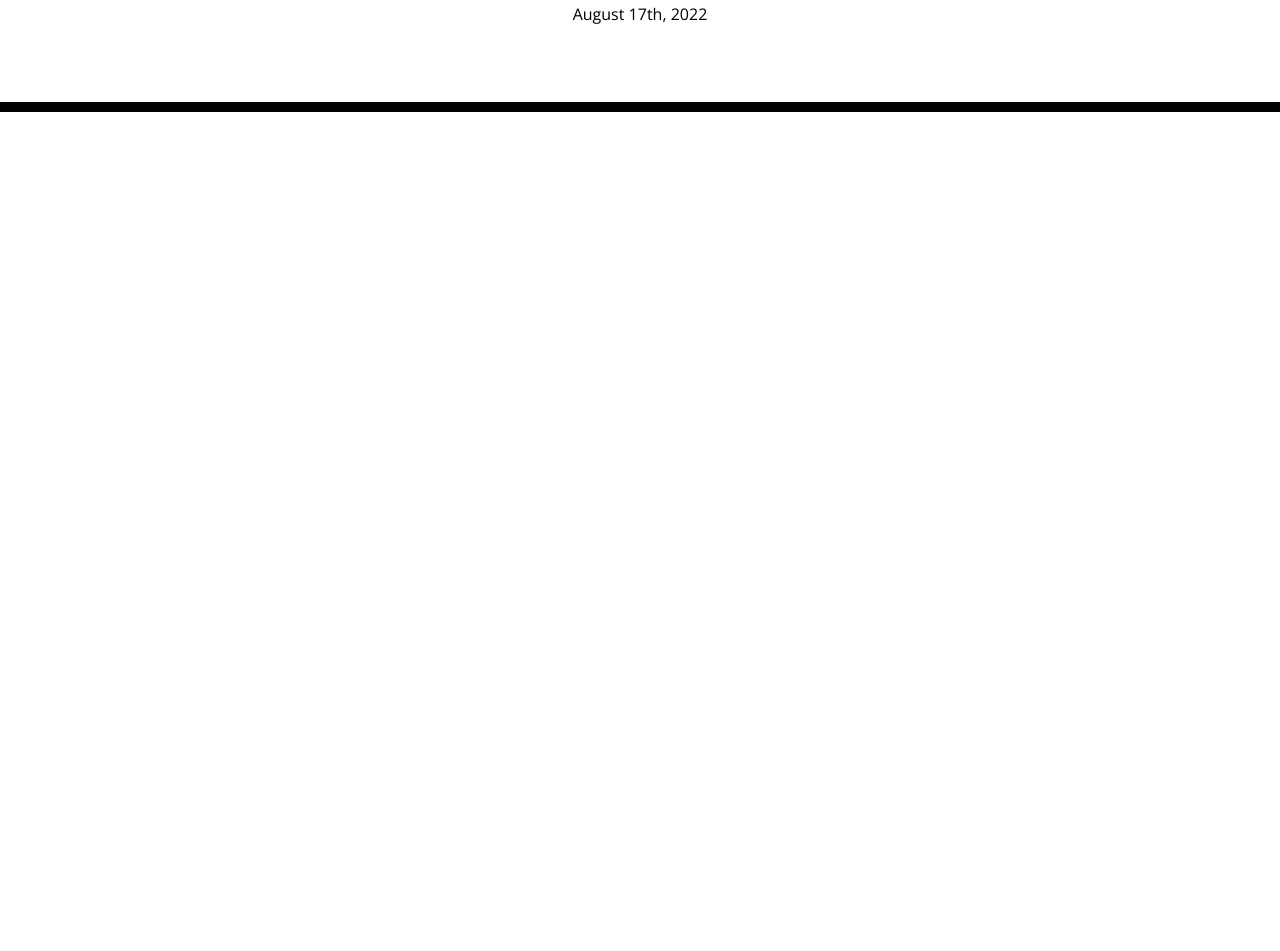
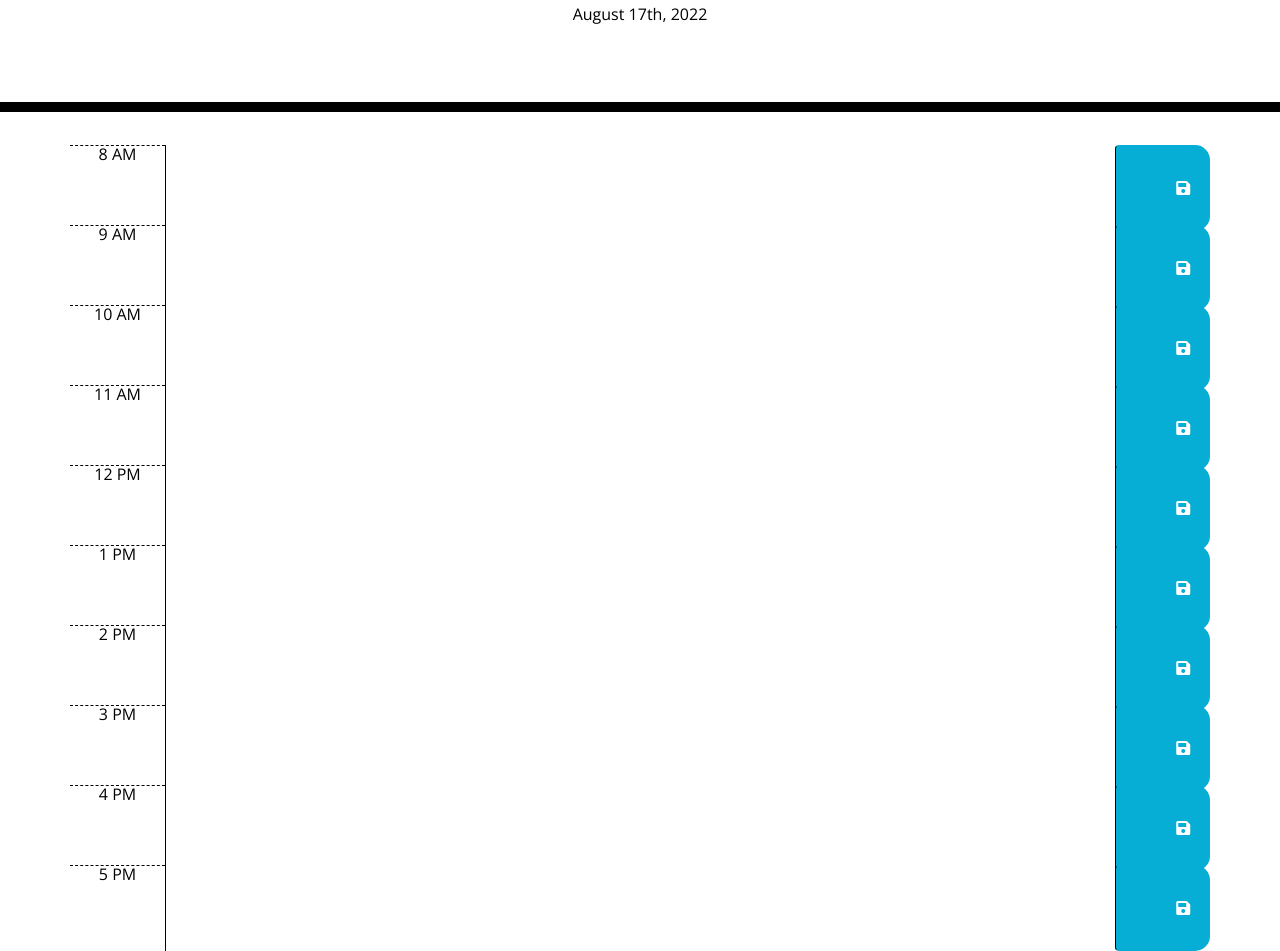
Before and after one commit to aszpan/WorkDayScheduler, a plain HTML site: page index.html in a window 1280 px wide. Shown: the part 188-1139 px from the top of the page. Before the commit the page ends 800 px from the top, so only its background shows below. Drawn offline with nearby package versions, Linux system fonts and the light colour scheme.

Commit message:
Updated HTML to included time blocks 9-5

```diff
--- a/index.html
+++ b/index.html
@@ -31,6 +31,86 @@
     </header>
     <div class="container">
       <!-- Timeblocks go here -->
+      <!-- This assumes 9am to 5pm are typical working hours -->
+      <div id="hour8" class="row time-block">
+        <div class="col-md-1 hour">8 AM</div>
+        <textarea class="col-md-10 description"> </textarea>
+        <button class="btn saveBtn col-md-1">
+          <i class="fas fa-save"></i>
+        </button>
+      </div>
+
+      <div id="hour9" class="row time-block">
+        <div class="col-md-1 hour">9 AM</div>
+        <textarea class="col-md-10 description"> </textarea>
+        <button class="btn saveBtn col-md-1">
+          <i class="fas fa-save"></i>
+        </button>
+      </div>
+
+      <div id="hour10" class="row time-block">
+        <div class="col-md-1 hour">10 AM</div>
+        <textarea class="col-md-10 description"> </textarea>
+        <button class="btn saveBtn col-md-1">
+          <i class="fas fa-save"></i>
+        </button>
+      </div>
+
+      <div id="hour10=1" class="row time-block">
+        <div class="col-md-1 hour">11 AM</div>
+        <textarea class="col-md-10 description"> </textarea>
+        <button class="btn saveBtn col-md-1">
+          <i class="fas fa-save"></i>
+        </button>
+      </div>
+
+      <div id="hour12" class="row time-block">
+        <div class="col-md-1 hour">12 PM</div>
+        <textarea class="col-md-10 description"> </textarea>
+        <button class="btn saveBtn col-md-1">
+          <i class="fas fa-save"></i>
+        </button>
+      </div>
+
+      <div id="hour13" class="row time-block">
+        <div class="col-md-1 hour">1 PM</div>
+        <textarea class="col-md-10 description"> </textarea>
+        <button class="btn saveBtn col-md-1">
+          <i class="fas fa-save"></i>
+        </button>
+      </div>
+
+      <div id="hour14" class="row time-block">
+        <div class="col-md-1 hour">2 PM</div>
+        <textarea class="col-md-10 description"> </textarea>
+        <button class="btn saveBtn col-md-1">
+          <i class="fas fa-save"></i>
+        </button>
+      </div>
+
+      <div id="hour15" class="row time-block">
+        <div class="col-md-1 hour">3 PM</div>
+        <textarea class="col-md-10 description"> </textarea>
+        <button class="btn saveBtn col-md-1">
+          <i class="fas fa-save"></i>
+        </button>
+      </div>
+
+      <div id="hour16" class="row time-block">
+        <div class="col-md-1 hour">4 PM</div>
+        <textarea class="col-md-10 description"> </textarea>
+        <button class="btn saveBtn col-md-1">
+          <i class="fas fa-save"></i>
+        </button>
+      </div>
+
+      <div id="hour17" class="row time-block">
+        <div class="col-md-1 hour">5 PM</div>
+        <textarea class="col-md-10 description"> </textarea>
+        <button class="btn saveBtn col-md-1">
+          <i class="fas fa-save"></i>
+        </button>
+      </div>
     </div>
 
     <script src="https://cdnjs.cloudflare.com/ajax/libs/jquery/3.2.1/jquery.min.js"></script>
```
